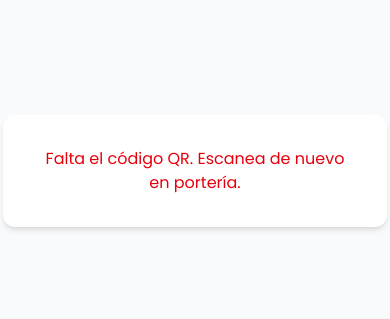
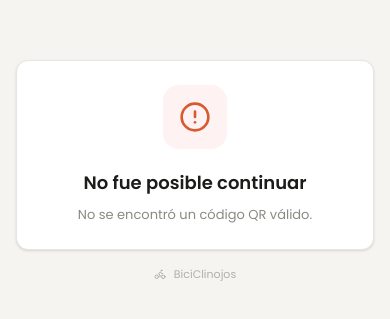
Before and after one commit to soporte2clinojos/bici-clinojos, a Next.js app: page /checkin in a window 390 px wide. Shown: the part 251-570 px from the top of the page. Built offline with nearby package versions, Linux system fonts and the light colour scheme.

Commit message:
feat: automate QR check-in with improved mobile UI

```diff
--- a/src/app/(protected)/checkin/page.tsx
+++ b/src/app/(protected)/checkin/page.tsx
@@ -3,60 +3,41 @@
 import React, { useEffect, useState, Suspense } from "react";
 import { useSearchParams } from "next/navigation";
 import { createClient } from "@/lib/supabase";
+import {
+  Bike,
+  LoaderCircle,
+  CheckCircle2,
+  AlertCircle,
+} from "lucide-react";
 
-export const dynamic = 'force-dynamic';
+export const dynamic = "force-dynamic";
 
-type Status = "verifying" | "ready" | "submitting" | "success" | "already" | "error";
+type Status =
+  | "verifying"
+  | "submitting"
+  | "success"
+  | "already"
+  | "error";
 
 function CheckinContent() {
   const searchParams = useSearchParams();
   const token = searchParams.get("token");
+
   const [status, setStatus] = useState<Status>("verifying");
   const [message, setMessage] = useState("");
 
-  useEffect(() => {
-    async function verify() {
-      if (!token) {
-        setStatus("error");
-        setMessage("Falta el código QR. Escanea de nuevo en portería.");
-        return;
-      }
+  async function registerAttendance() {
+    setStatus("submitting");
 
-      try {
-        const res = await fetch(
-          `${process.env.NEXT_PUBLIC_SUPABASE_URL}/functions/v1/gate-token`,
-          {
-            method: "POST",
-            headers: { "Content-Type": "application/json" },
-            body: JSON.stringify({ action: "verify", token }),
-          }
-        );
-        const data = await res.json();
-
-        if (!res.ok || !data.valid) {
-          setStatus("error");
-          setMessage("El código QR expiró. Escanea el código actual en portería.");
-          return;
-        }
-
-        setStatus("ready");
-      } catch {
-        setStatus("error");
-        setMessage("No se pudo verificar el código. Intenta de nuevo.");
-      }
-    }
-
-    verify();
-  }, [token]);
-
-  async function handleConfirm() {
-    setStatus("submitting");
     const supabase = createClient();
 
-    const { data: { user } } = await supabase.auth.getUser();
+    const {
+      data: { user },
+    } = await supabase.auth.getUser();
+
     if (!user) {
       setStatus("error");
-      setMessage("Tu sesión expiró. Vuelve a iniciar sesión.");
+      setMessage("Tu sesión expiró. Inicia sesión nuevamente.");
       return;
     }
 
@@ -64,7 +45,9 @@ function CheckinContent() {
       `${process.env.NEXT_PUBLIC_SUPABASE_URL}/functions/v1/gate-token`,
       {
         method: "POST",
-    headers: { "Content-Type": "application/json" },
+        headers: {
+          "Content-Type": "application/json",
+        },
         body: JSON.stringify({
           action: "verify",
           token,
@@ -76,7 +59,9 @@ const verifyData = await verifyRes.json();
 
     if (!verifyRes.ok || !verifyData.valid) {
       setStatus("error");
-  setMessage("El código QR expiró. Escanea uno nuevo en portería.");
+      setMessage(
+        "El código QR ya no es válido. Escanea el código actual en portería."
+      );
       return;
     }
 
@@ -89,46 +74,130 @@ if (!verifyRes.ok || !verifyData.valid) {
     if (error) {
       if (error.code === "23505") {
         setStatus("already");
-        setMessage("Ya registraste tu llegada hoy. ¡Nos vemos mañana!");
+        setMessage(
+          "Ya registraste tu llegada hoy. ¡Gracias por venir en bicicleta!"
+        );
       } else {
         setStatus("error");
-        setMessage("No se pudo registrar tu llegada. Intenta de nuevo.");
+        setMessage(
+          "No fue posible registrar tu llegada. Intenta nuevamente."
+        );
       }
+
       return;
     }
 
     setStatus("success");
-    setMessage("¡Llegada registrada con éxito!");
+    setMessage("Tu llegada fue registrada correctamente.");
   }
 
+  useEffect(() => {
+    async function verify() {
+      if (!token) {
+        setStatus("error");
+        setMessage("No se encontró un código QR válido.");
+        return;
+      }
+
+      try {
+        const res = await fetch(
+          `${process.env.NEXT_PUBLIC_SUPABASE_URL}/functions/v1/gate-token`,
+          {
+            method: "POST",
+            headers: {
+              "Content-Type": "application/json",
+            },
+            body: JSON.stringify({
+              action: "verify",
+              token,
+            }),
+          }
+        );
+
+        const data = await res.json();
+
+        if (!res.ok || !data.valid) {
+          setStatus("error");
+          setMessage(
+            "El código QR expiró. Escanea nuevamente el código de portería."
+          );
+          return;
+        }
+
+        await registerAttendance();
+      } catch {
+        setStatus("error");
+        setMessage(
+          "No fue posible validar el código. Intenta nuevamente."
+        );
+      }
+    }
+
+    verify();
+  }, [token]);
+
   return (
-    <div className="min-h-screen flex items-center justify-center bg-gray-50">
-      <div className="bg-white p-8 rounded-xl shadow-md w-full max-w-sm text-center space-y-4">
-        {status === "verifying" && <p>Verificando código...</p>}
+    <div className="min-h-screen bg-[#F5F4F0] flex items-center justify-center px-4 py-8">
+      <div className="w-full max-w-sm">
 
-        {status === "ready" && (
-          <>
-            <p className="text-lg font-medium">Confirma tu llegada en bicicleta</p>
-            <button
-              onClick={handleConfirm}
-              className="w-full bg-green-600 text-white rounded-md py-2 font-medium"
+        {/* Card principal */}
+        <div className="bg-white rounded-xl border border-[#E8E6DF] p-6 shadow-sm">
+
+          <div className="flex flex-col items-center text-center">
+
+            <div
+              className={`w-16 h-16 rounded-2xl flex items-center justify-center mb-5 transition-colors ${
+                status === "success"
+                  ? "bg-[#EAF3DE]"
+                  : status === "error" || status === "already"
+                  ? "bg-[#FEF2F2]"
+                  : "bg-[#F3F1EA]"
+              }`}
             >
-              Confirmar llegada
-            </button>
-          </>
+              {(status === "verifying" || status === "submitting") && (
+                <LoaderCircle className="w-7 h-7 text-[#2F6B3C] animate-spin" />
               )}
 
-        {status === "submitting" && <p>Registrando...</p>}
+              {status === "success" && (
+                <CheckCircle2 className="w-8 h-8 text-[#2F6B3C]" />
+              )}
 
-        {(status === "success" || status === "already" || status === "error") && (
-          <p
-            className={
-              status === "error" ? "text-red-600" : "text-green-700 font-medium"
-            }
-          >
-            {message}
+              {(status === "error" || status === "already") && (
+                <AlertCircle className="w-8 h-8 text-[#D85A30]" />
+              )}
+            </div>
+
+            <h1 className="text-[18px] font-semibold text-[#1C1C1A]">
+              {status === "verifying" && "Validando código"}
+              {status === "submitting" && "Registrando llegada"}
+              {status === "success" && "Llegada registrada"}
+              {status === "already" && "Registro existente"}
+              {status === "error" && "No fue posible continuar"}
+            </h1>
+
+            <p className="text-[13px] text-[#8A8A82] leading-relaxed mt-2">
+              {status === "verifying" &&
+                "Estamos verificando el código escaneado."}
+
+              {status === "submitting" &&
+                "Guardando tu asistencia en el sistema."}
+
+              {(status === "success" ||
+                status === "already" ||
+                status === "error") &&
+                message}
             </p>
-        )}
+          </div>
+        </div>
+
+        {/* Footer */}
+        <div className="flex items-center justify-center gap-2 mt-4">
+          <Bike className="w-3 h-3 text-[#B0AFA8]" />
+          <p className="text-[11px] text-[#B0AFA8]">
+            BiciClinojos
+          </p>
+        </div>
+
       </div>
     </div>
   );
@@ -136,7 +205,13 @@ if (!verifyRes.ok || !verifyData.valid) {
 
 export default function CheckinPage() {
   return (
-    <Suspense fallback={<div className="min-h-screen flex items-center justify-center">Cargando...</div>}>
+    <Suspense
+      fallback={
+        <div className="min-h-screen bg-[#F5F4F0] flex items-center justify-center">
+          <LoaderCircle className="w-7 h-7 animate-spin text-[#2F6B3C]" />
+        </div>
+      }
+    >
       <CheckinContent />
     </Suspense>
   );
```
Lines whose indentation alone changed are shown as unchanged.
